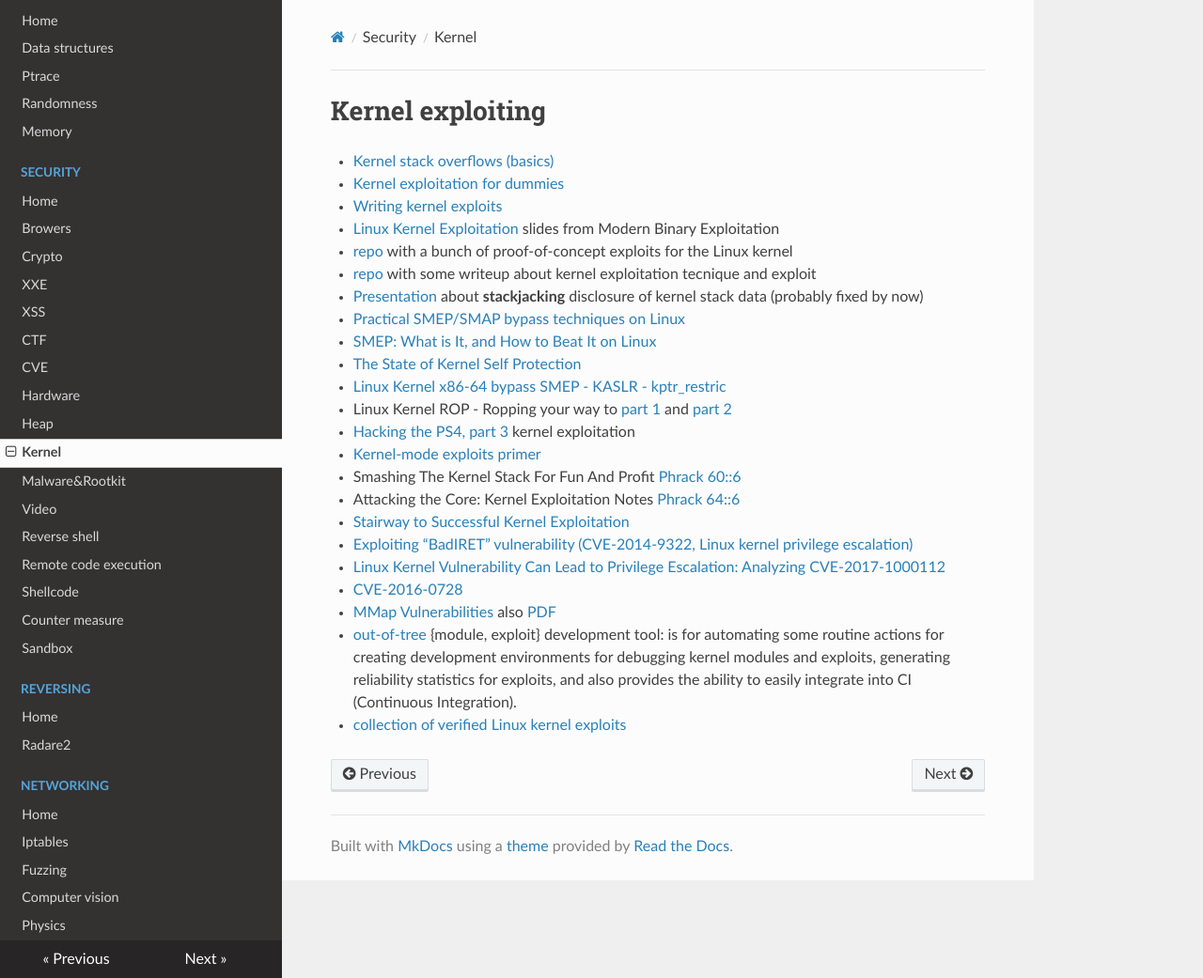
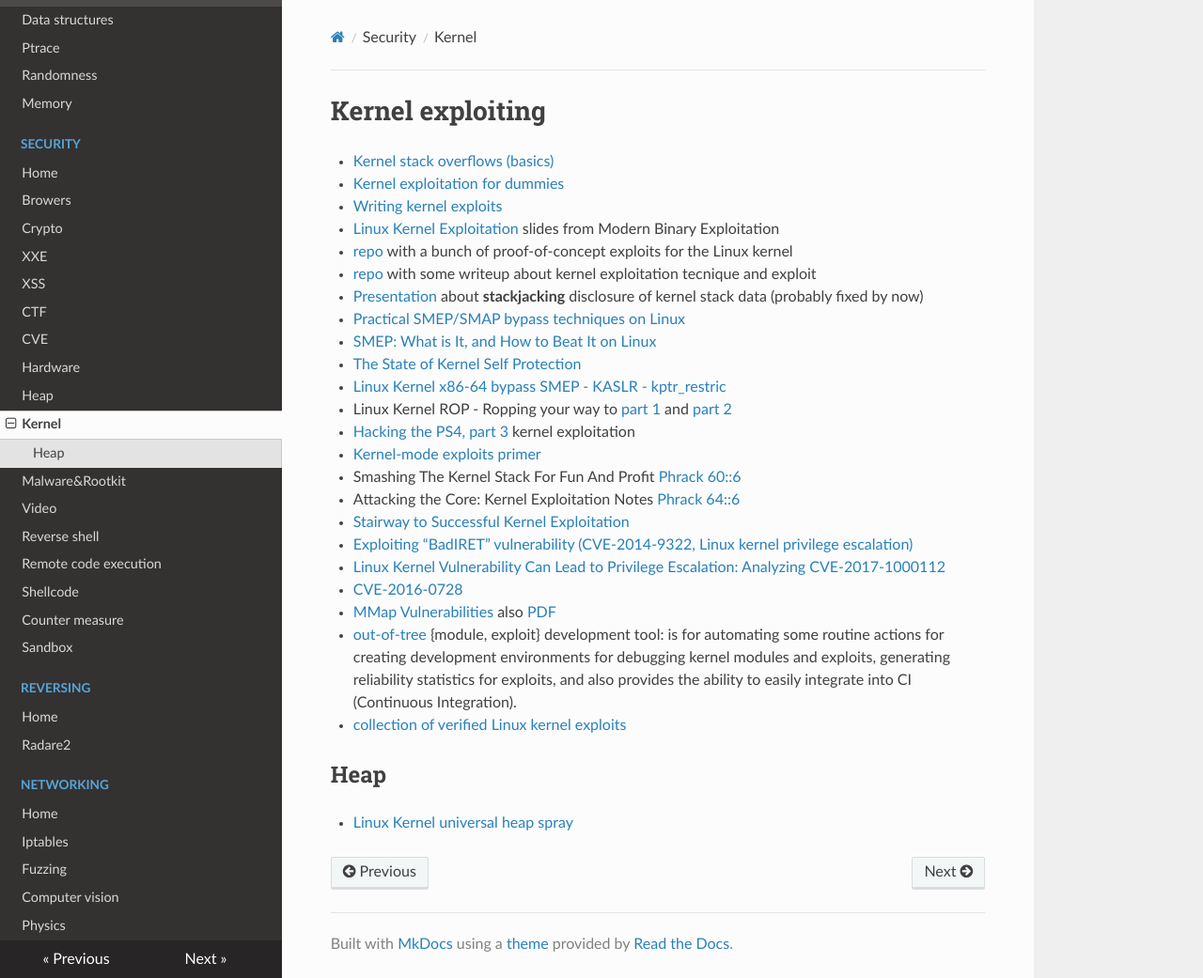
Before and after one commit to gipi/low-level, an MkDocs documentation site: the page built from docs/security/kernel.md, in a window 1280 px wide and 1041 px high. Shown: the whole window at 94% size. Built offline with MkDocs 1.6.1, drawn with Linux system fonts in a browser that asks for light colours; nearby versions of some CDN libraries; old or Windows-style settings are respelled for this version of MkDocs.

Commit message:
Update kernel.md

```diff
--- a/docs/security/kernel.md
+++ b/docs/security/kernel.md
@@ -24,3 +24,7 @@
  - [MMap Vulnerabilities](https://research.checkpoint.com/mmap-vulnerabilities-linux-kernel/) also [PDF](https://labs.mwrinfosecurity.com/assets/BlogFiles/mwri-mmap-exploitation-whitepaper-2017-09-18.pdf)
  - [out-of-tree](https://out-of-tree.io/) {module, exploit} development tool: is for automating some routine actions for creating development environments for debugging kernel modules and exploits, generating reliability statistics for exploits, and also provides the ability to easily integrate into CI (Continuous Integration).
  - [collection of verified Linux kernel exploits](https://github.com/jollheef/lpe)
+
+## Heap
+
+ - [Linux Kernel universal heap spray](https://duasynt.com/blog/linux-kernel-heap-spray)
```
